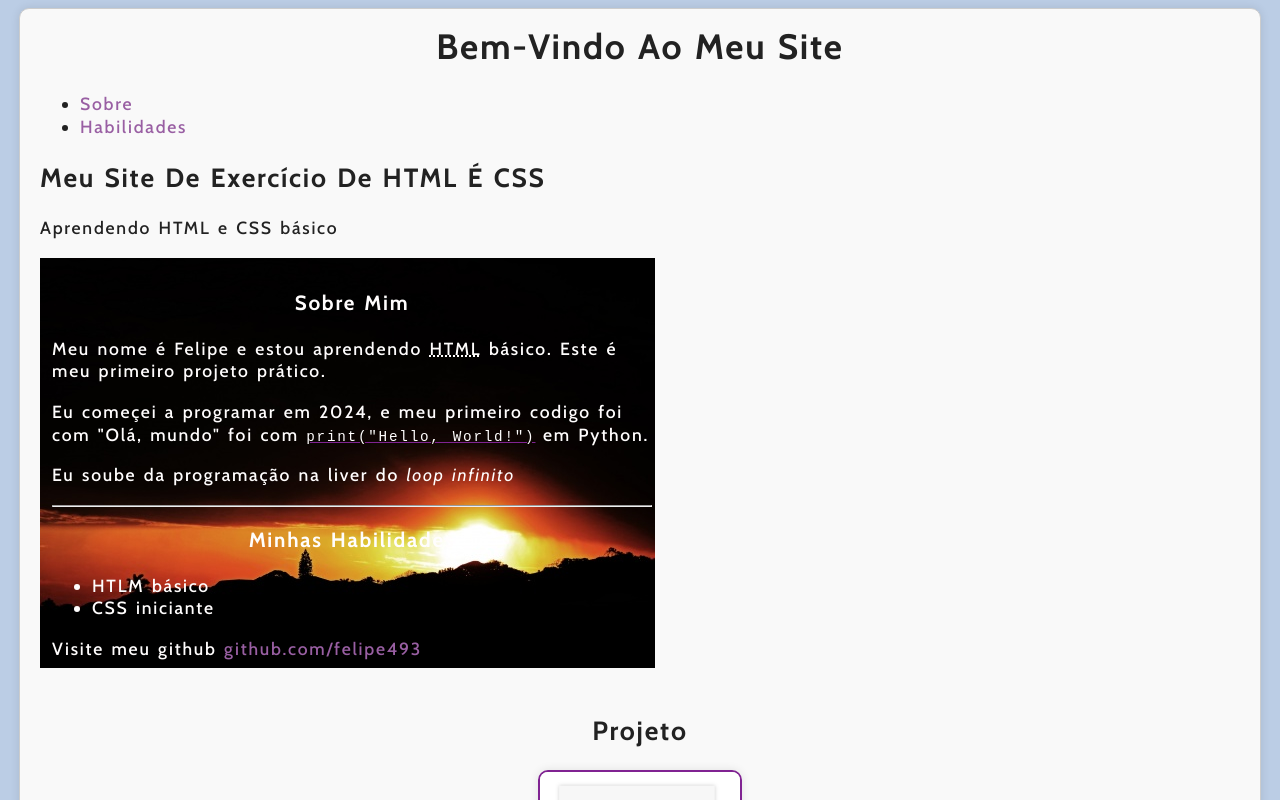
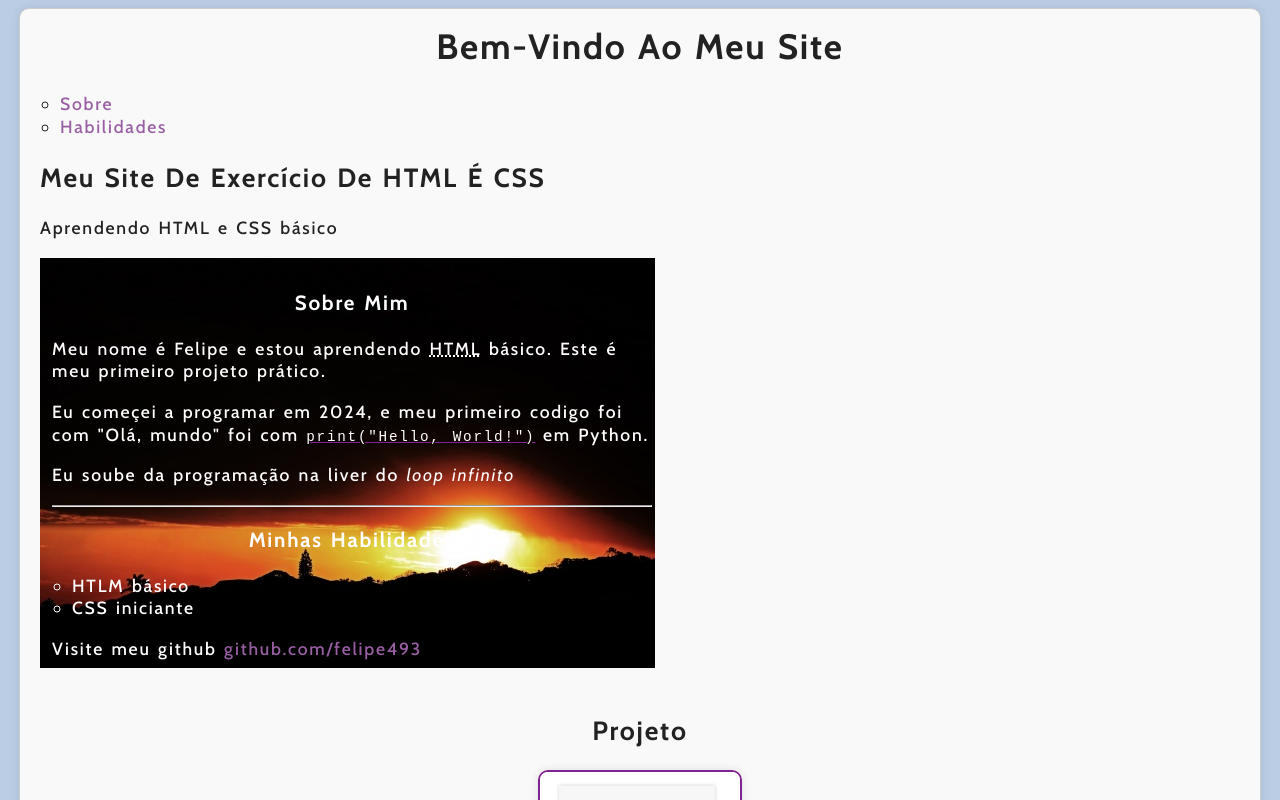
Before and after one commit to felipe493/projetos, a plain HTML site: page site-de-exercicio-de-html/index.html in a window 1280 px wide. Shown: the top 800 px of the page. Drawn offline with nearby package versions, Linux system fonts and the light colour scheme; a web font is replaced by a local one.

Commit message:
estilizando a ul.

```diff
--- a/site-de-exercicio-de-html/style.css
+++ b/site-de-exercicio-de-html/style.css
@@ -28,6 +28,15 @@ body {
     border-radius: 10px;
 }
 
+h1 {
+    text-align: center;
+    margin-top: -5px;
+}
+
+a {
+    color: var(--color-secondary);
+    text-decoration: none;
+}
 .sobre-mim {
     background-image: url(imagem/por-do-sol.jpg);
     background-repeat: no-repeat;
@@ -42,18 +51,13 @@ body {
     text-align: center;
 }
 
-h1 {
-    text-align: center;
-    margin-top: -5px;
-}
-
 h1, h2, h3 {
     text-transform: capitalize;
 }
 
-a {
-    color: var(--color-secondary);
-    text-decoration: none;
+ul {
+    list-style-type: circle;
+    padding-left: 20px;
 }
 
 code {
```
